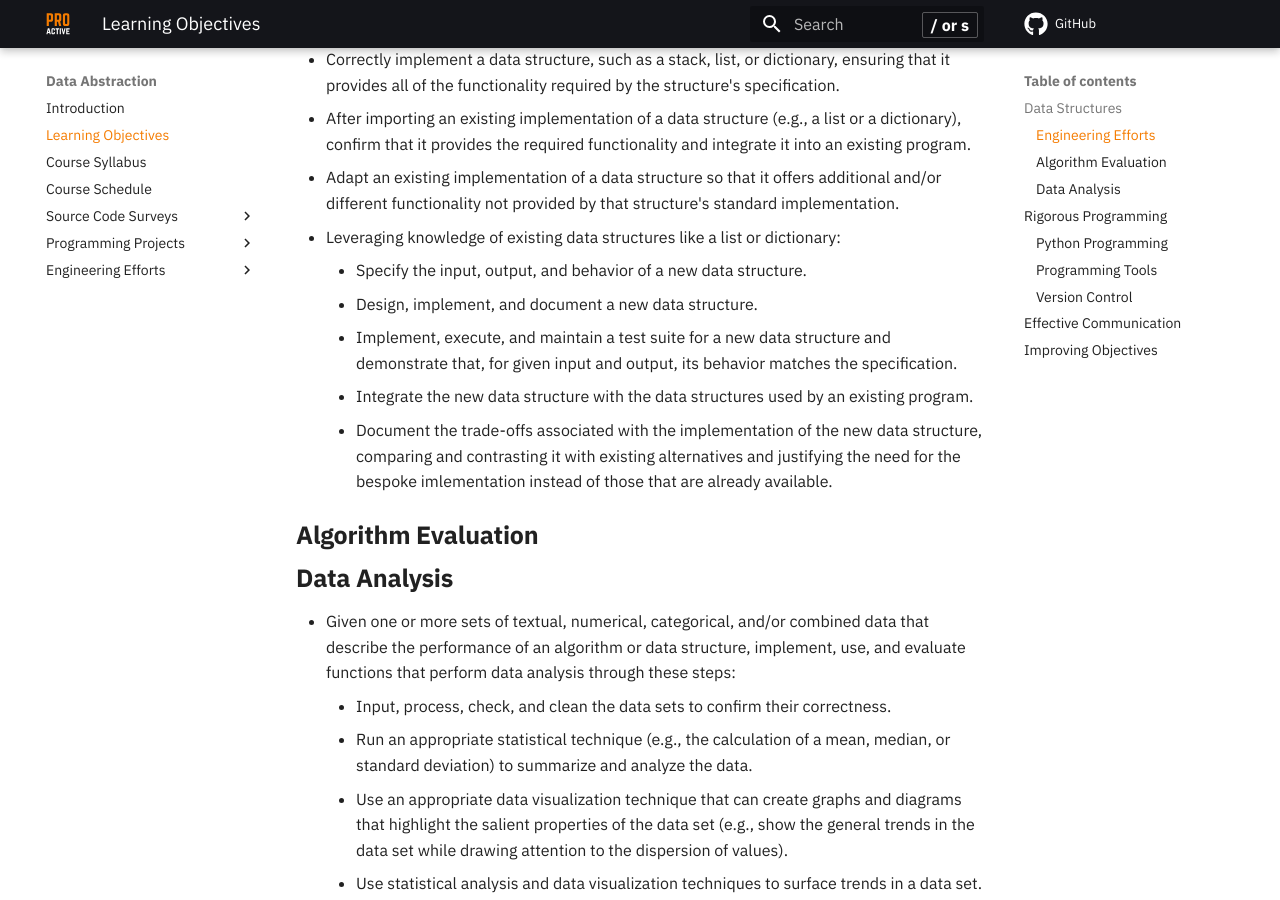
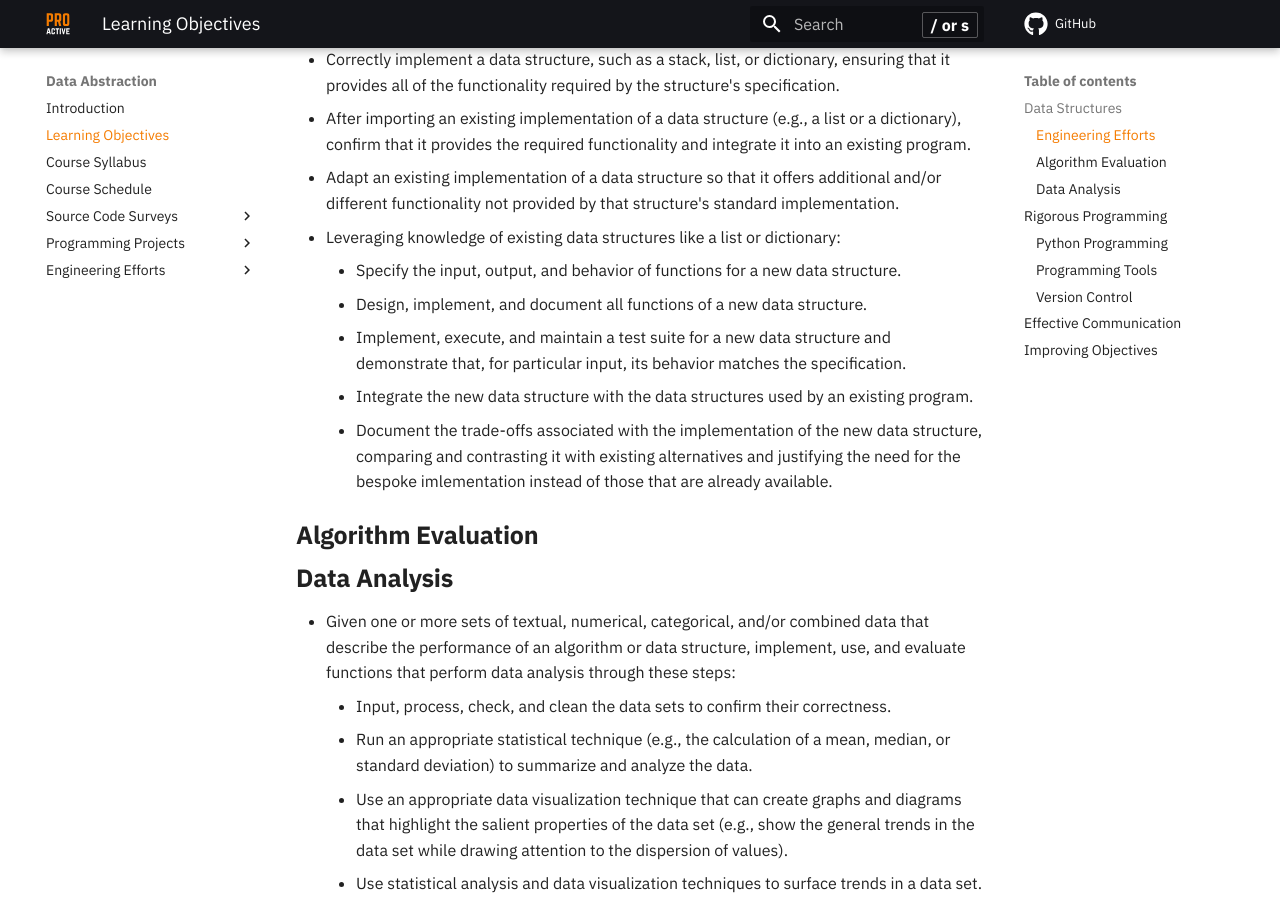
Before and after one commit to ProactiveProgrammers/www.proactiveprogrammers.com, an MkDocs documentation site: the page built from docs/data-abstraction/learning-objectives-data-abstraction.md, in a window 1280 px wide and 900 px high, scrolled down 567 px. Built offline with MkDocs 1.6.1 and Material for MkDocs 9.7.7, drawn with Linux system fonts in a browser that asks for light colours; comment, search, counter and statistics services are not loaded.

```diff
--- a/docs/data-abstraction/learning-objectives-data-abstraction.md
+++ b/docs/data-abstraction/learning-objectives-data-abstraction.md
@@ -19,10 +19,11 @@
   additional and/or different functionality not provided by that structure's
   standard implementation.
 - Leveraging knowledge of existing data structures like a list or dictionary:
-    - Specify the input, output, and behavior of a new data structure.
-    - Design, implement, and document a new data structure.
+    - Specify the input, output, and behavior of functions for a new data
+      structure.
+    - Design, implement, and document all functions of a new data structure.
     - Implement, execute, and maintain a test suite for a new data structure and
-      demonstrate that, for given input and output, its behavior matches the
+      demonstrate that, for particular input, its behavior matches the
       specification.
     - Integrate the new data structure with the data structures used by an
       existing program.
```
